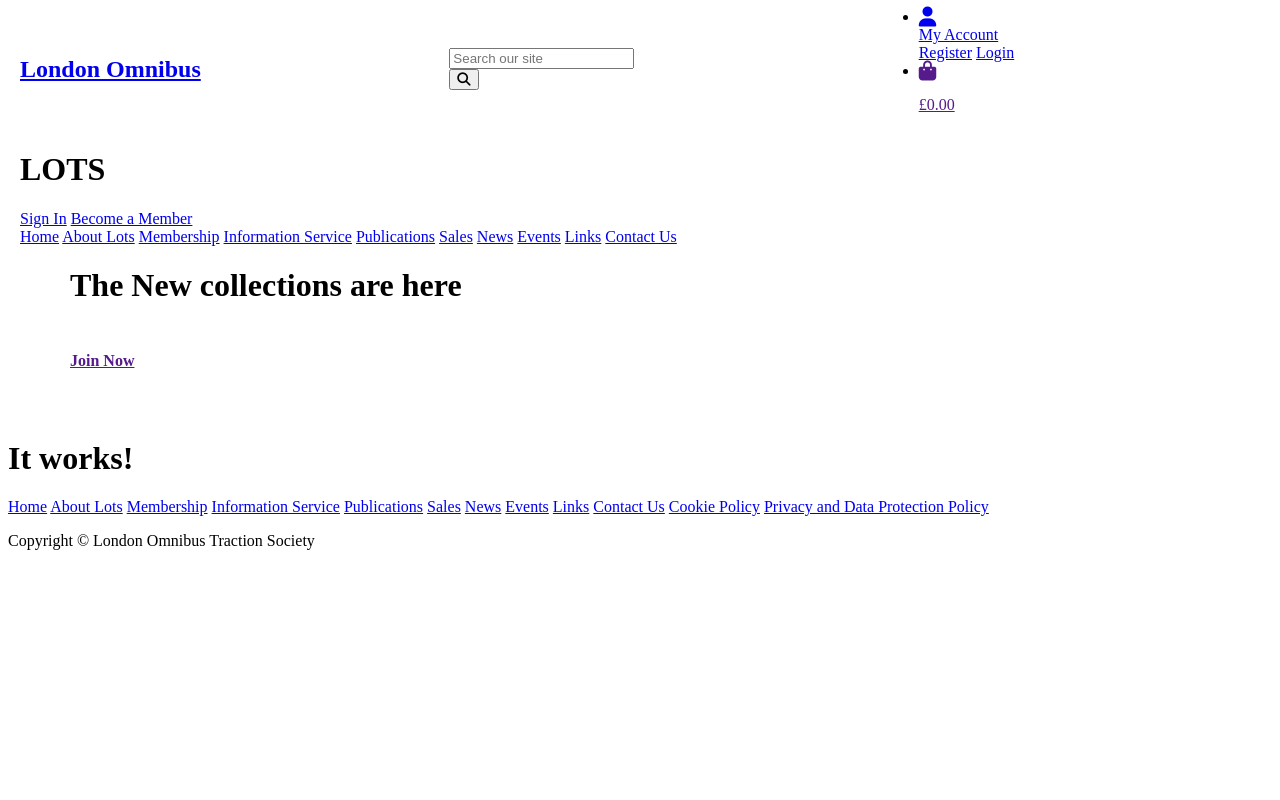
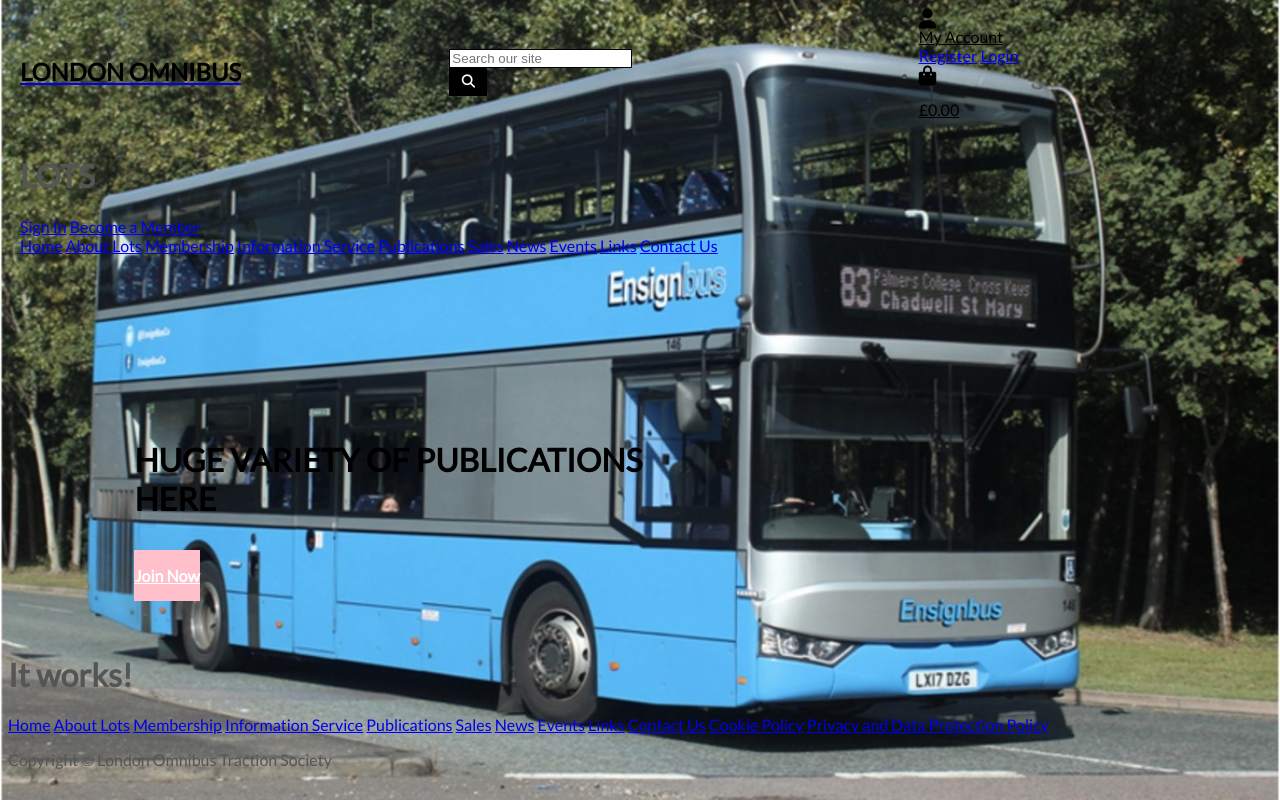
Before and after one commit to CodeGreg1/lots-project-ms4, a Django app: page / in a window 1280 px wide. Run offline with Django 4.2, Linux system fonts and the light colour scheme; some libraries are stand-ins or nearby versions.

Commit message:
Committing pre solving css error

```diff
--- a/home/templates/home/index.html
+++ b/home/templates/home/index.html
@@ -14,7 +14,7 @@
 <div class="container h-100">
     <div class="row h-100">
         <div class="col-7 col-6-md my-auto">
-            <h1 class="display-4 logo-font text-black">The New collections are here</h1>
+            <h1 class="display-4 logo-font text-black">Huge Variety of Publications here</h1>
             <div class="my-5">
                 <h4>
                     <a href="" class="shop-now-button btn btn-lg rounded-0 text-uppercase py-3">Join Now</a>
--- a/lots_website/settings.py
+++ b/lots_website/settings.py
@@ -154,10 +154,10 @@
 # https://docs.djangoproject.com/en/4.1/howto/static-files/
 
 STATIC_URL = '/static/'
-# STATICFILES_DIRS = (os.path.join(BASE_DIR, 'static'),)
+STATICFILES_DIRS = (os.path.join(BASE_DIR, 'static'),)
 
-# MEDIA_URL = '/media/'
-# MEDIA_ROOT = os.path.join(BASE_DIR, 'media')
+MEDIA_URL = '/media/'
+MEDIA_ROOT = os.path.join(BASE_DIR, 'media')
 # These are for the database of items to be sold in the shop
 
 # Stripe
--- a/lots_website/urls.py
+++ b/lots_website/urls.py
@@ -15,9 +15,12 @@
 """
 from django.contrib import admin
 from django.urls import path, include
+from django.conf import settings
+from django.conf.urls.static import static
+
 
 urlpatterns = [
     path('admin/', admin.site.urls),
     path('accounts/', include('allauth.urls')),
     path('', include('home.urls')),
-]
+] + static(settings.MEDIA_URL, document_root=settings.MEDIA_ROOT)
--- /dev/null
+++ b/static/css/base.css
@@ -0,0 +1,83 @@
+@import url('https://fonts.googleapis.com/css2?family=Lato&display=swap');
+
+html {
+    height: 100%;
+}
+
+body {
+    background: url('/media/7.jpg') no-repeat center center fixed;
+    background-size: cover;
+    height: calc(100vh - 164px);
+    color: #555;
+    font-family: 'Lato';
+}
+
+/* from Bulma */
+.icon {
+    align-items: center;
+    display: inline-flex;
+    justify-content: center;
+    height: 1.5rem;
+    width: 1.5rem;
+}
+
+.logo-font {
+    text-transform: uppercase;
+}
+
+.main-logo-link {
+    width: fit-content;
+}
+
+.shop-now-button {
+    background: pink;
+    color: white;
+    min-width: 260px;
+}
+
+.btn-black {
+    background: black;
+    color: white;
+}
+
+.shop-now-button:hover,
+.shop-now-button:active,
+.shop-now-button:focus,
+.btn-black:hover,
+.btn-black:active,
+.btn-black:focus {
+    background: #222;
+    color: white;
+}
+
+.text-black {
+    color: #000 !important;
+}
+
+.border-black {
+    border: 1px solid black !important;
+}
+
+/* -------------------------------- Media Queries */
+
+/* Slightly larger container on xl screens */
+@media (min-width: 1200px) {
+  .container {
+    max-width: 80%;
+  }
+}
+
+/* fixed top navbar only on medium and up */
+@media (min-width: 992px) {
+    .fixed-top-desktop-only {
+        position: fixed;
+        top: 0;
+        right: 0;
+        left: 0;
+        z-index: 1030;
+    }
+
+    .header-container {
+        padding-top: 164px;
+    }
+}
--- a/templates/base.html
+++ b/templates/base.html
@@ -14,19 +14,20 @@
     {% endblock %}
 
     {% block corecss %}
+    <!-- Font Awesome -->
+    <!-- <link rel="stylesheet" href="https://cdnjs.cloudflare.com/ajax/libs/font-awesome/6.2.1/css/all.min.css"
+    integrity="sha512-MV7K8+y+gLIBoVD59lQIYicR65iaqukzvf/nwasF0nqhPay5w/9lJmVM2hMDcnK1OnMGCdVK+iQrJ7lzPJQd1w=="
+    crossorigin="anonymous" referrerpolicy="no-referrer" /> -->
     <!-- Google Fonts -->
-    <link href="https://fonts.googleapis.com/css?family=Open+Sans:300,400,600,700" rel="stylesheet">
-    <!-- Font Awesome -->
-    <link rel="stylesheet" href="https://cdnjs.cloudflare.com/ajax/libs/font-awesome/6.2.1/css/all.min.css"
-    integrity="sha512-MV7K8+y+gLIBoVD59lQIYicR65iaqukzvf/nwasF0nqhPay5w/9lJmVM2hMDcnK1OnMGCdVK+iQrJ7lzPJQd1w=="
-    crossorigin="anonymous" referrerpolicy="no-referrer" />
+    <link href="https://fonts.googleapis.com/css2?family=Lato&display=swap" rel="stylesheet">
     <!-- Bootstrap -->
     <link rel="stylesheet" href="https://cdnjs.cloudflare.com/ajax/libs/bootstrap/5.2.3/css/bootstrap-grid.min.css"
     integrity="sha512-JQksK36WdRekVrvdxNyV3B0Q1huqbTkIQNbz1dlcFVgNynEMRl0F8OSqOGdVppLUDIvsOejhr/W5L3G/b3J+8w=="
     crossorigin="anonymous" referrerpolicy="no-referrer" />
     <!-- Specific LOTS CSS -->
-    <link rel="stylesheet" type="text/css" href="css/styles.css" />
-    <link rel="stylesheet" type="text/css" href="css/dist/app.min.css" />
+    <!-- <link rel="stylesheet" type="text/css" href="css/styles.css" />
+        <link rel="stylesheet" type="text/css" href="css/dist/app.min.css" /> -->
+    <link rel="stylesheet" href="{% static '/css/base.css' %}">
     {% endblock %}
 
     {% block extra_css %}
@@ -34,11 +35,12 @@
 
     {% block corejs %}
     <!-- Bootstrap -->
+    <script src="https://kit.fontawesome.com/9f41e2550b.js" crossorigin="anonymous"></script>
     <script src="https://cdnjs.cloudflare.com/ajax/libs/bootstrap/5.2.3/js/bootstrap.min.js"
     integrity="sha512-1/RvZTcCDEUjY/CypiMz+iqqtaoQfAITmNSJY17Myp4Ms5mdxPS5UV7iOfdZoxcGhzFbOm6sntTKJppjvuhg4g=="
     crossorigin="anonymous" referrerpolicy="no-referrer"></script>
     <!-- Specific LOTS JS -->
-    <script type="text/javascript" src="js/dist/app.min.js"></script>
+    <!-- <script type="text/javascript" src="js/dist/app.min.js"></script> -->
     {% endblock %}
 
     {% block extra_js %}
```
Also changed, not shown: media/7--.jpg (added), media/7.jpg (added). Lines whose indentation alone changed are shown as unchanged.
